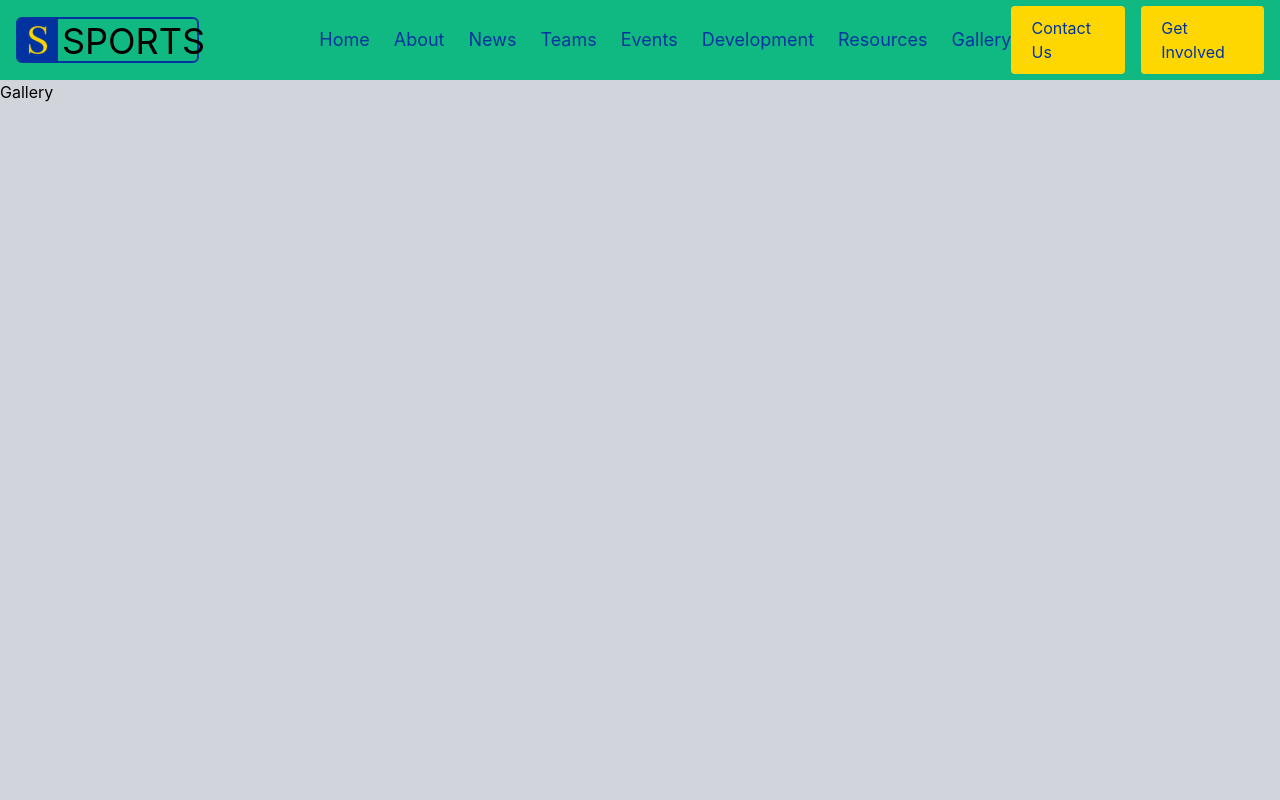
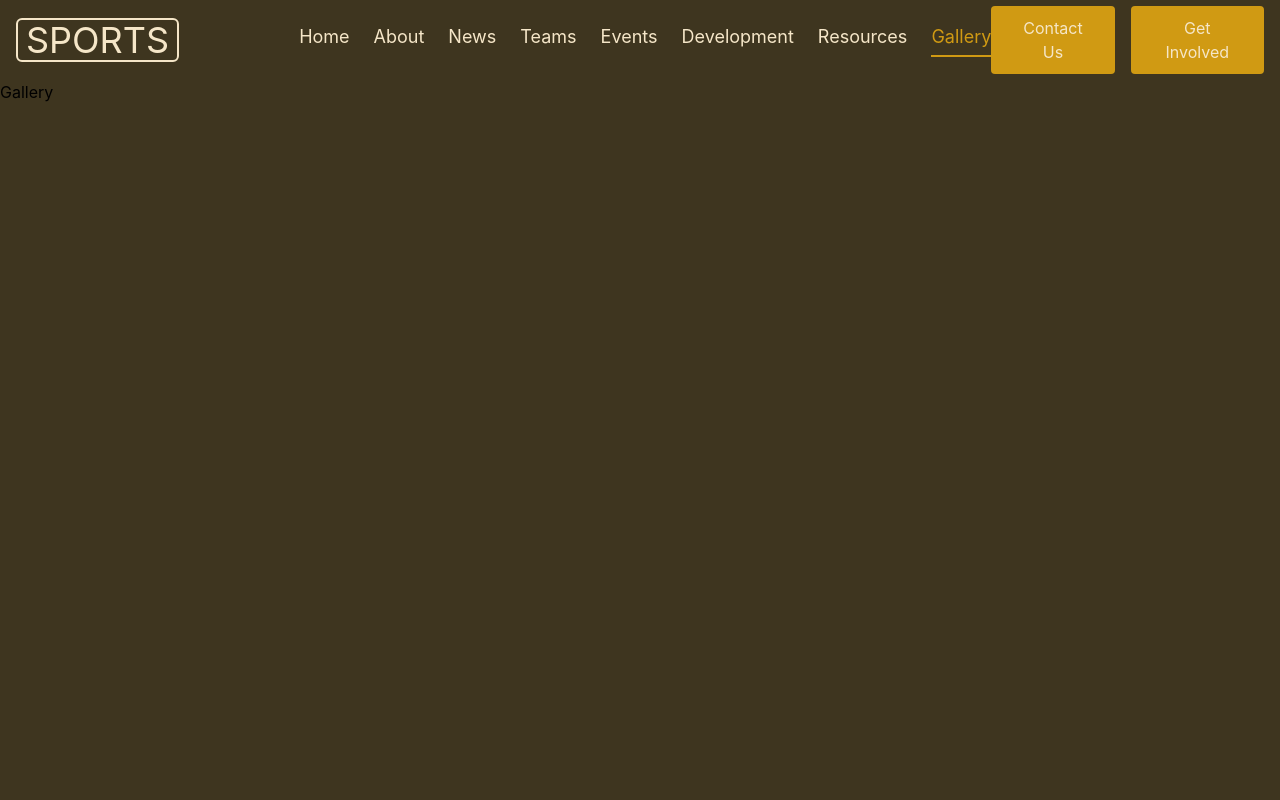
Before and after one commit to Eran2001/national-sport-federation, a React (Vite) app in the folder client/: page /gallery in a window 1280 px wide. Shown: the top 800 px of the page. Built offline with nearby package versions, Linux system fonts and the light colour scheme.

Commit message:
update_button_compo_and_navbar

```diff
--- a/client/src/components/partials/header/NavBar.jsx
+++ b/client/src/components/partials/header/NavBar.jsx
@@ -1,7 +1,5 @@
 import React, { useEffect, useState } from "react";
 import { NavLink } from "react-router-dom";
-
-import logo from "@/assets/android-chrome-192x192.png";
 
 import Button from "@/components/ui/Button";
 
@@ -35,24 +33,30 @@ const NavBar = () => {
     <>
       <nav
         className={`w-full flex justify-between items-center bg-success h-20 px-4 transition-all duration-500 ${
-          isScroll ? "bg-black/30 backdrop-blur-3xl" : ""
+          isScroll ? "bg-secondary/10 backdrop-blur-3xl" : ""
         } z-200`}
       >
-        <div className="flex gap-1 border-2 border-secondary rounded-md cursor-pointer">
-          <img
-            src={logo}
-            width={40}
-            alt={logo}
-            className="inline-block rounded-tr-none rounded-br-none bg-secondary"
-          />
-          <span className="text-4xl pt-[2px] pr-2">SPORTS</span>
+        <div className="flex gap-1 border-2 border-light hover:border-primary transition-colors duration-500 rounded-md cursor-pointer">
+          <span className="text-4xl px-2 text-light hover:text-primary transition-colors duration-500">
+            SPORTS
+          </span>
         </div>
-        <ul className="ml-30 flex justify-between items-center border-none rounded-md gap-6 text-secondary  text-lg">
+        <ul className="ml-30 flex justify-between items-center border-none rounded-md gap-6 text-secondary text-lg">
           {mainNavLinks.map(({ label, path }, index) => (
-            <li className="hover:text-primary" key={index}>
+            <li key={index}>
               <NavLink
                 to={path}
-                // className={({ isActive }) => (isActive ? "underline" : "")}
+                className={({ isActive }) =>
+                  `
+            relative text-light hover:text-primary transition-colors duration-500
+            after:content-[''] after:block after:h-[2px] after:bg-primary after:transition-all after:duration-500 after:mt-1
+            ${
+              isActive
+                ? "after:w-full text-primary"
+                : "after:w-0 hover:after:w-full"
+            }
+          `
+                }
               >
                 {label}
               </NavLink>
@@ -60,8 +64,8 @@ const NavBar = () => {
           ))}
         </ul>
         <div className="flex gap-4 ">
-          <Button text="Contact Us" className="!text-secondary" />
-          <Button text="Get Involved" className="!text-secondary" />
+          <Button text="Contact Us" />
+          <Button text="Get Involved" />
         </div>
       </nav>
     </>
--- a/client/src/components/ui/Button.jsx
+++ b/client/src/components/ui/Button.jsx
@@ -6,14 +6,11 @@ const Button = ({
   text = "Click",
   iconPosition = "left",
   iconSize = 20,
-  href = "#_",
   className = "",
   textClass = "",
   onClick,
   type = "button",
 }) => {
-  const isLink = !!href;
-
   const content = (
     <span className="relative inline-flex items-center justify-center">
       {/* Icon Left */}
@@ -43,21 +40,16 @@ const Button = ({
 
   const baseClasses = `
     relative rounded px-5 py-2.5 overflow-hidden group
-    bg-primary text-light hover:bg-gradient-to-r
-    hover:from-primary hover:to-green-400 hover:ring-2
-    hover:ring-offset-2 hover:ring-green-400
+    bg-[#d09a13] text-[#f5e6c8] hover:bg-gradient-to-r
+    hover:from-[#d09a13] hover:to-[#3e351f] hover:ring-2
+    hover:ring-offset-2 hover:ring-[#d09a13]
     transition-all ease-out duration-300
     ${className}
   `;
 
-  return isLink ? (
-    <a href={href} className={baseClasses} onClick={onClick}>
-      <span className="absolute right-0 w-8 h-32 -mt-12 transition-all duration-1000 transform translate-x-12 bg-white opacity-10 rotate-12 group-hover:-translate-x-40 ease" />
-      {content}
-    </a>
-  ) : (
+  return (
     <button type={type} className={baseClasses} onClick={onClick}>
-      <span className="absolute right-0 w-8 h-32 -mt-12 transition-all duration-1000 transform translate-x-12 bg-white opacity-10 rotate-12 group-hover:-translate-x-40 ease" />
+      <span className="absolute right-0 w-8 h-32 -mt-12 transition-all duration-1000 transform translate-x-12 bg-[#f5e6c8] opacity-10 rotate-12 group-hover:-translate-x-40 ease" />
       {content}
     </button>
   );
--- a/client/src/index.css
+++ b/client/src/index.css
@@ -1,7 +1,7 @@
 @import "tailwindcss";
 
 :root {
-  --primary-background: #d1d5db;
+  --primary-background: #3e351f;
   --success: #10b981;
   --warning: #fbbf24;
   --error: #ef4444;
@@ -17,25 +17,16 @@ body {
 
 @theme {
   /* Define a primary color */
-  --color-primary: #ffd700;
+  --color-primary: #d09a13;
 
   /* Define a secondary color */
-  --color-secondary: #0033a0;
+  --color-secondary: #3e351f;
 
   /* Define a muted color */
   --color-muted: #f4f4f4;
 
   /* Define a light color */
-  --color-light: #e6f0fa;
-
-  /* Define a success color */
-  --color-success: #10b981;
-
-  /* Define a warning color */
-  --color-warning: #fbbf24;
-
-  /* Define a error color */
-  --color-error: #ef4444;
+  --color-light: #f5e6c8;
 }
 
 /* toastStyles.css */
--- a/client/tailwind.config.js
+++ b/client/tailwind.config.js
@@ -0,0 +1,15 @@
+/** @type {import('tailwindcss').Config} */
+export const content = ["./index.html", "./src/**/*.{js,ts,jsx,tsx}"];
+export const theme = {
+  extend: {
+    colors: {
+      gold: "#D09A13",
+      darkgray: "#3E351F",
+      lightcream: "#F5E6C8",
+    },
+    fontFamily: {
+      sans: ["Noto Sans", "sans-serif"],
+    },
+  },
+};
+export const plugins = [];
```
